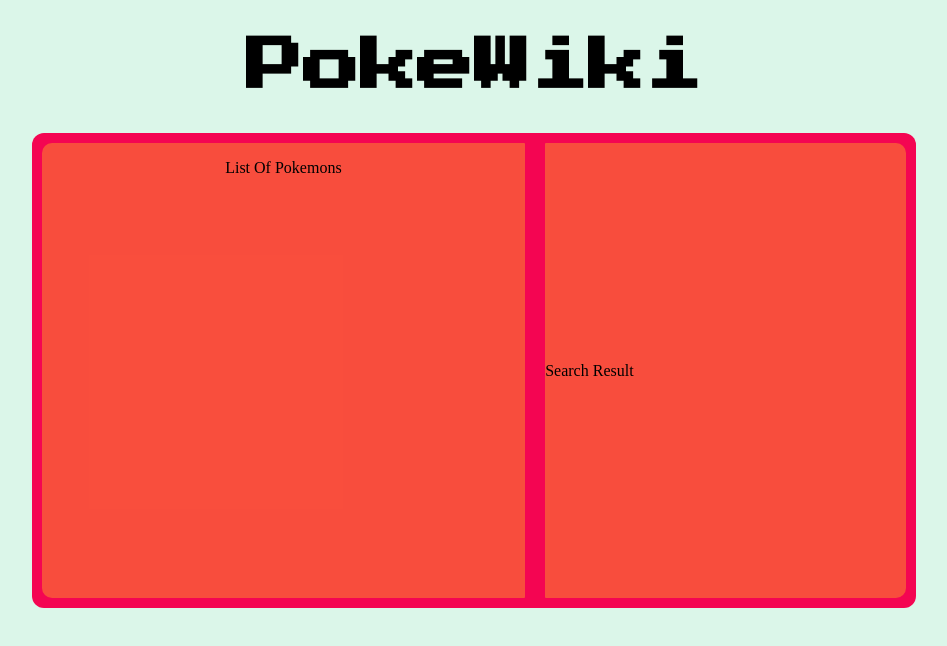
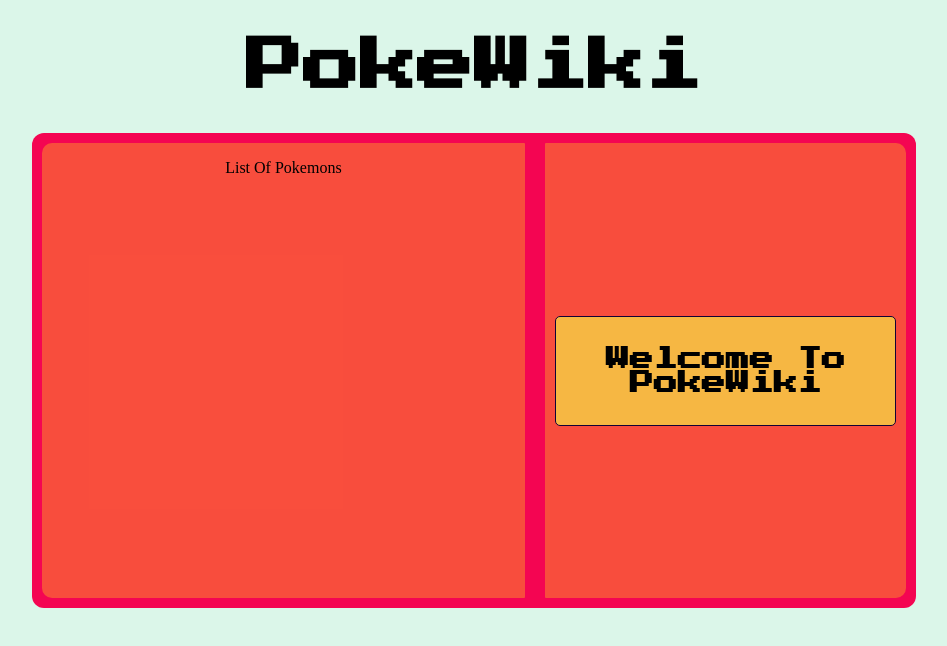
Before and after one commit to aromalsanthosh/pokewiki, a React (Create React App) app: page / in a window 1280 px wide. Shown: the top 646 px of the page, without its empty margins (166-1113 px from the left). Built offline with nearby package versions, Linux system fonts and the light colour scheme.

Commit message:
Search Result Component 🔍

```diff
--- /dev/null
+++ b/src/components/PokeSearchResults/PokeSearchResults.css
@@ -0,0 +1,14 @@
+.poke-result-card{
+    display: flex;
+    flex-direction: column;
+    align-items: center;
+    background-color: #f6b743;
+    border: 1px solid #120136;
+    border-radius: 5px;
+    margin: 10px;
+    padding: 10px;
+    flex-grow: 1;
+    min-width: 150px;
+    font-family: "Press Start 2P", cursive;
+
+}
--- /dev/null
+++ b/src/components/PokeSearchResults/PokeSearchResults.tsx
@@ -0,0 +1,31 @@
+import React from 'react'
+import './PokeSearchResults.css'
+
+const PokeSearchResults = ()=> {
+
+    const selectedPokemon = false;
+
+    return (
+        <div className="poke-result-card">
+            {
+                selectedPokemon
+                ?(
+                    <div>
+                        {/* Add image Here */}
+                        <p>Name : Pikachu</p>
+                        <p>Id : </p>
+                        <p>Height :</p>
+                        <p>Weight :</p>
+                        <p>Base Exp : 100xp</p>
+                    </div>
+                )
+                :
+                (
+                    <h2>Welcome To PokeWiki</h2>
+                )
+            }
+        </div>
+    )
+}
+
+export default PokeSearchResults
--- a/src/components/Pokewiki/Pokewiki.tsx
+++ b/src/components/Pokewiki/Pokewiki.tsx
@@ -1,4 +1,5 @@
 import React from 'react'
+import PokeSearchResults from '../PokeSearchResults/PokeSearchResults'
 import './Pokewiki.css'
 
 const Pokewiki = () =>{
@@ -8,7 +9,7 @@ const Pokewiki = () =>{
                 <p>List Of Pokemons</p>
             </div>
             <div className="pokesearchresult-container">
-                <p>Search Result</p>
+                <PokeSearchResults/>
             </div>
         </div>
     )
```
